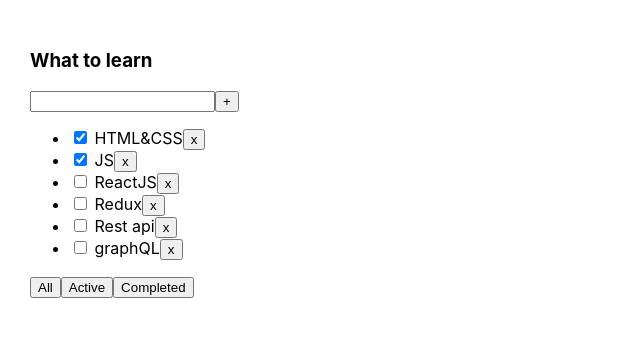
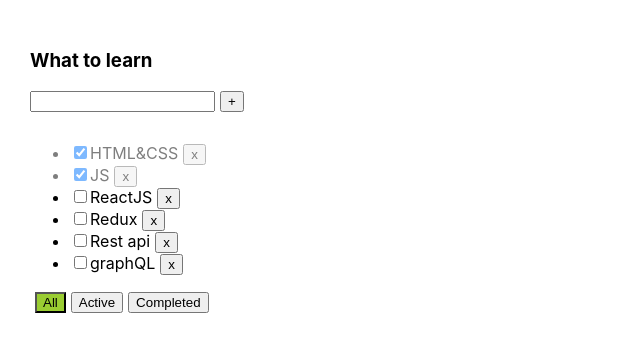
Before and after one commit to lergnom/Todolist, a React (Create React App) app: page / in a window 1280 px wide. Shown: the top 352 px of the page, without its empty margins (0-640 px from the left). Built offline with nearby package versions, Linux system fonts and the light colour scheme.

Commit message:
Added css style for filter and input field

```diff
--- a/src/App.css
+++ b/src/App.css
@@ -1,8 +1,30 @@
 .App {
-  padding: 30px;
-  display: flex;
+    padding: 30px;
+    display: flex;
 }
 
 .App > div {
-  margin-right: 50px;
+    margin-right: 50px;
 }
+
+.errorBlock {
+    height: 15px;
+    color: red;
+}
+
+.errorInputFrame {
+    outline: none;
+    border: 2px solid red;
+}
+
+button {
+    margin-left: 5px;
+}
+
+.activeFilter {
+    background-color: yellowgreen;
+}
+
+.activeTask {
+    opacity: 0.5;
+}
--- a/src/App.tsx
+++ b/src/App.tsx
@@ -18,6 +18,7 @@
     changeFilter: (value: FilterValueType) => void
     addTask: (title: string) => void
     checkBox: (id: string, isDone: boolean) => void
+    filter: FilterValueType
 }
 
 
@@ -65,7 +66,7 @@
     return (
         <div className="App">
             <Todolist title={"What to learn"} tasks={tasksForTodoList} removeTask={removeTask} addTask={addTask}
-                      changeFilter={changeFilter} checkBox={checkBox}/>
+                      changeFilter={changeFilter} checkBox={checkBox} filter={filter}/>
             {/*<Todolist title={"Songs"} tasks={task2}/>*/}
         </div>
     );
--- a/src/Todolist.tsx
+++ b/src/Todolist.tsx
@@ -4,14 +4,24 @@
 export function Todolist(props: PropsType) {
 
     let [title, setTitle] = useState("")
+    const [error, setError] = useState(false)
+
 
     const onChangeHandle = (e: ChangeEvent<HTMLInputElement>) => {
-        setTitle(e.target.value)
+        title = e.target.value
+        setTitle(title)
+        setError(false)
     }
 
     const addTask = () => {
-        props.addTask(title)
-        setTitle("")
+        const titleCheck = title.trim()
+        if (titleCheck !== "") {
+            props.addTask(titleCheck)
+            setTitle("")
+        } else {
+            setTitle("")
+            setError(true)
+        }
     }
 
     const clickAll = () => {
@@ -30,7 +40,9 @@
         const changeBox = (e: ChangeEvent<HTMLInputElement>) => {
             props.checkBox(t.id, e.currentTarget.checked)
         }
-        return (<li key={t.id}><input type="checkbox" checked={t.isDone} onChange={changeBox}/> <span>{t.title}</span>
+        return (<li className={t.isDone ? 'activeTask' : ''} key={t.id}><input type="checkbox" checked={t.isDone}
+                                                                               onChange={changeBox}/>
+            <span>{t.title}</span>
             <button onClick={() => {
                 props.removeTask(t.id)
             }}> x
@@ -50,18 +62,21 @@
         <div>
             <h3>{props.title}</h3>
             <div>
-                <input onChange={onChangeHandle} value={title} onKeyPress={onKeyPressHandle}/>
+                <input onChange={onChangeHandle} className={error ? "errorInputFrame" : ""} value={title}
+                       onKeyPress={onKeyPressHandle}/>
                 <button onClick={addTask}>+</button>
+                <div className={"errorBlock"}> {error ? 'Incorrect input' : ''}</div>
             </div>
             <ul>
                 {taskList}
             </ul>
             <div>
-                <button onClick={clickAll}>All
+                <button className={props.filter === 'all' ? "activeFilter" : ""} onClick={clickAll}>All
                 </button>
-                <button onClick={clickActive}>Active
+                <button className={props.filter === 'active' ? "activeFilter" : ""} onClick={clickActive}>Active
                 </button>
-                <button onClick={clickCompleted}>Completed
+                <button className={props.filter === 'completed' ? "activeFilter" : ""}
+                        onClick={clickCompleted}>Completed
                 </button>
             </div>
         </div>
```
